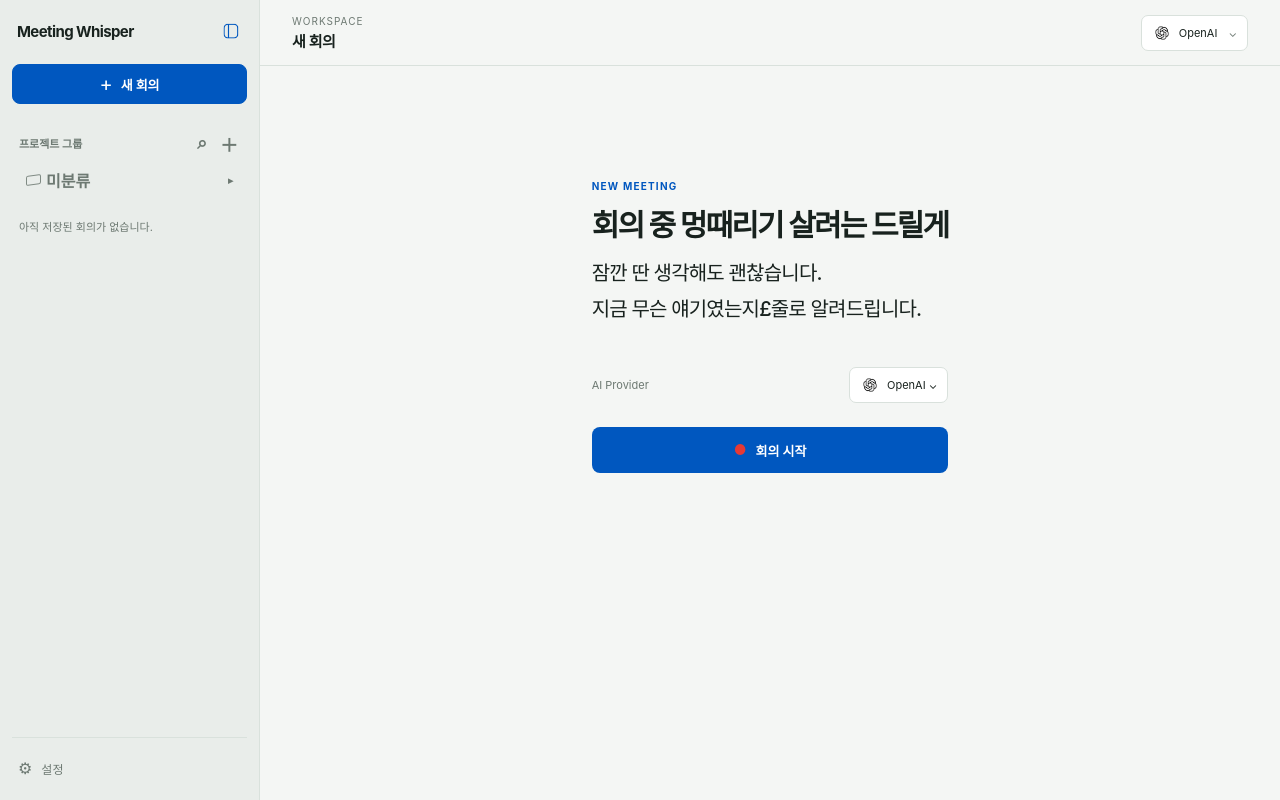
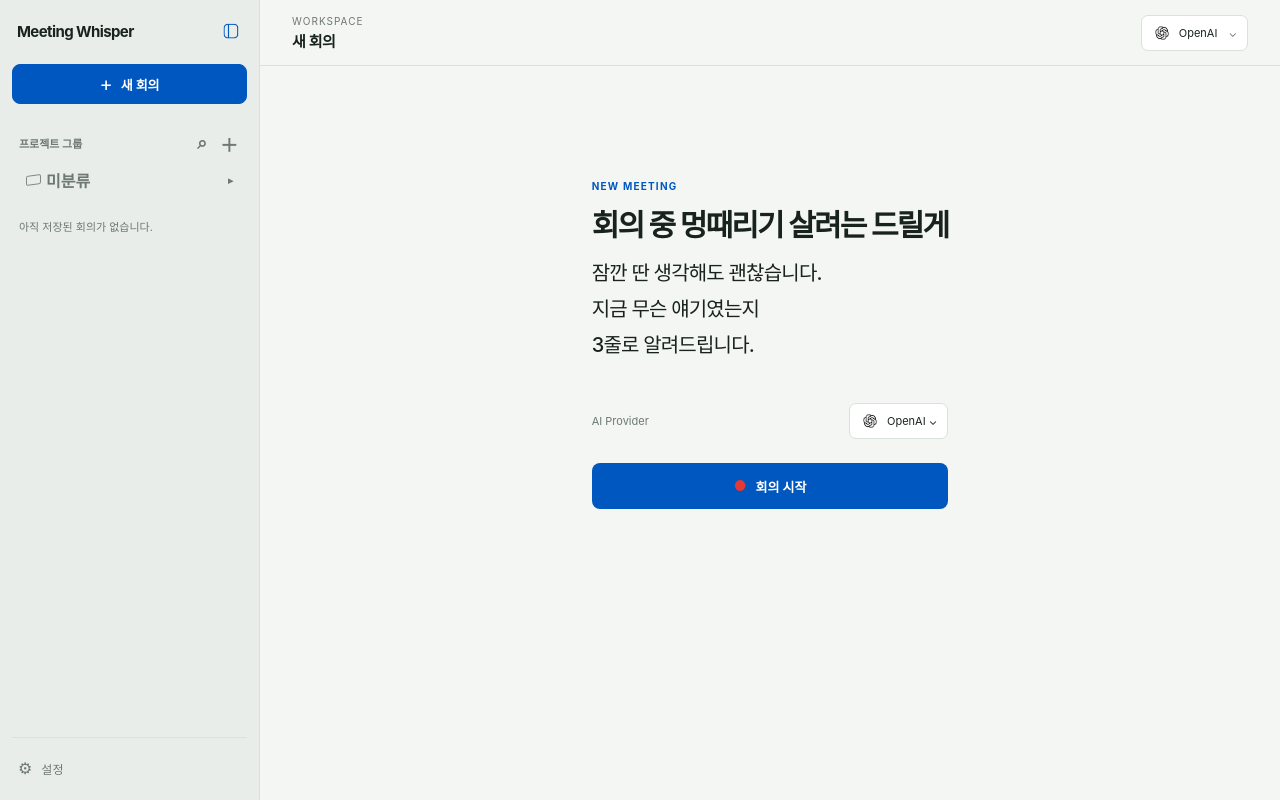
Before and after one commit to bglee5366-eng/MEETING-WHISPER, a Next.js app: page / in a window 1280 px wide. Built offline with nearby package versions, Linux system fonts and the light colour scheme; no server answers; the database is empty.

Commit message:
chore: update meeting guidance copy

```diff
--- a/src/app/font-overrides.css
+++ b/src/app/font-overrides.css
@@ -37,6 +37,6 @@ html[data-font-size="5"] .archive-page { zoom: 1.16; }
 .start-meeting-button::before { content: "●"; display: inline-block; margin-right: 9px; color: #e53935; font-size: 14px; vertical-align: 1px; }
 
 .new-meeting-view > p { max-width: 360px; margin-bottom: 40px; font-size: 0 !important; line-height: 1.8; white-space: pre-line; }
-.new-meeting-view > p::before { content: "잠깐 딴 생각해도 괜찮습니다.\A지금 무슨 얘기였는지\A3줄로 알려드립니다."; display: block; color: var(--foreground); font-size: 20px; font-weight: 500; letter-spacing: -0.04em; }
+.new-meeting-view > p::before { content: "잠깐 딴 생각해도 괜찮습니다.\A지금 무슨 얘기였는지\A 3줄로 알려드립니다."; display: block; color: var(--foreground); font-size: 20px; font-weight: 500; letter-spacing: -0.04em; }
 .new-meeting-view > p::before { white-space: pre-line; }
 .meeting-more-menu { position: fixed; overflow-y: auto; max-height: 70vh; }
```
